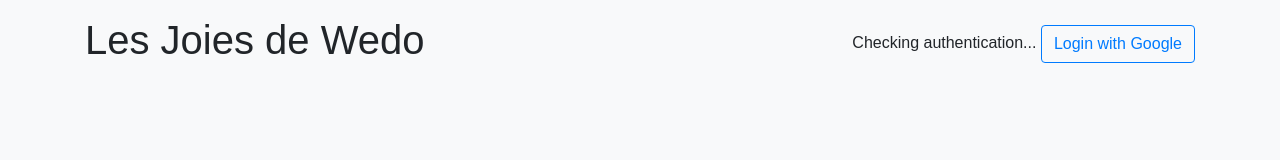
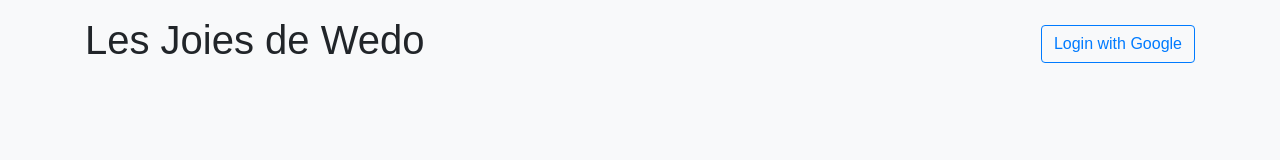
Before and after one commit to zabka14/ljdw_back, a website: page public/index.html in a window 1280 px wide. Drawn offline with nearby package versions, Linux system fonts and the light colour scheme; no server answers.

Commit message:
Update index.html

```diff
--- a/public/index.html
+++ b/public/index.html
@@ -13,7 +13,6 @@
     <div class="sticky-top bg-light py-3 d-flex justify-content-between align-items-center">
       <h1 class="text-center">Les Joies de Wedo</h1>
       <div>
-        <span id="auth-status">Checking authentication...</span>
         <a href="/api/auth/google" id="login-btn" class="btn btn-outline-primary">Login with Google</a>
         <div id="user-info" style="display: none;">
           <span id="user-name"></span>
```
